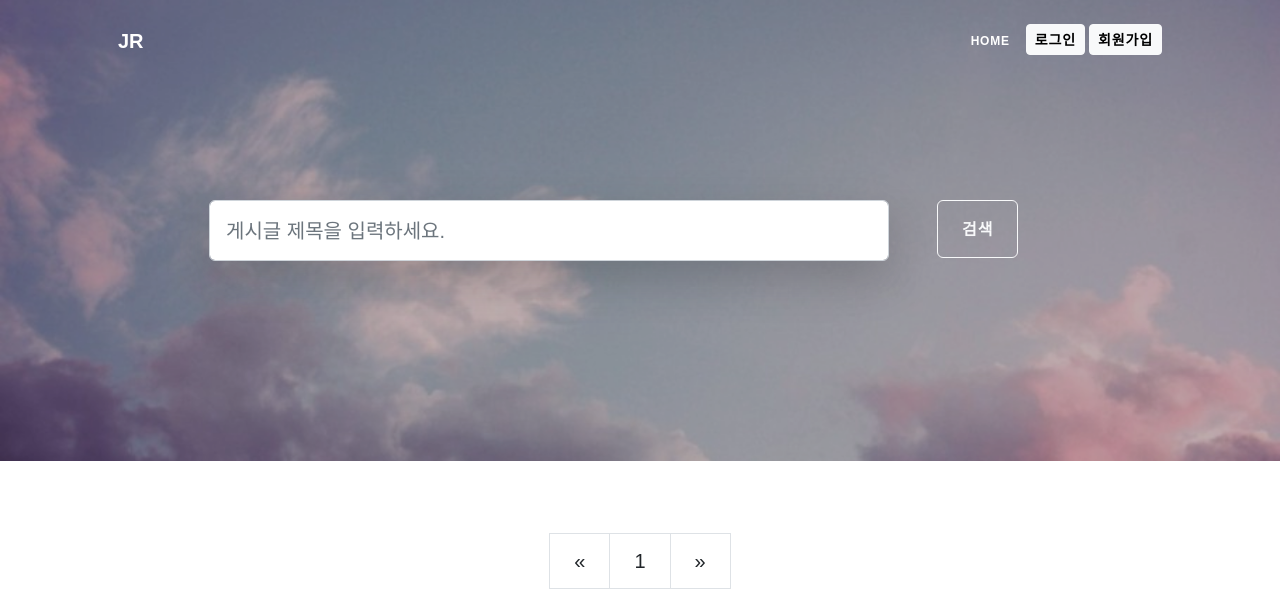
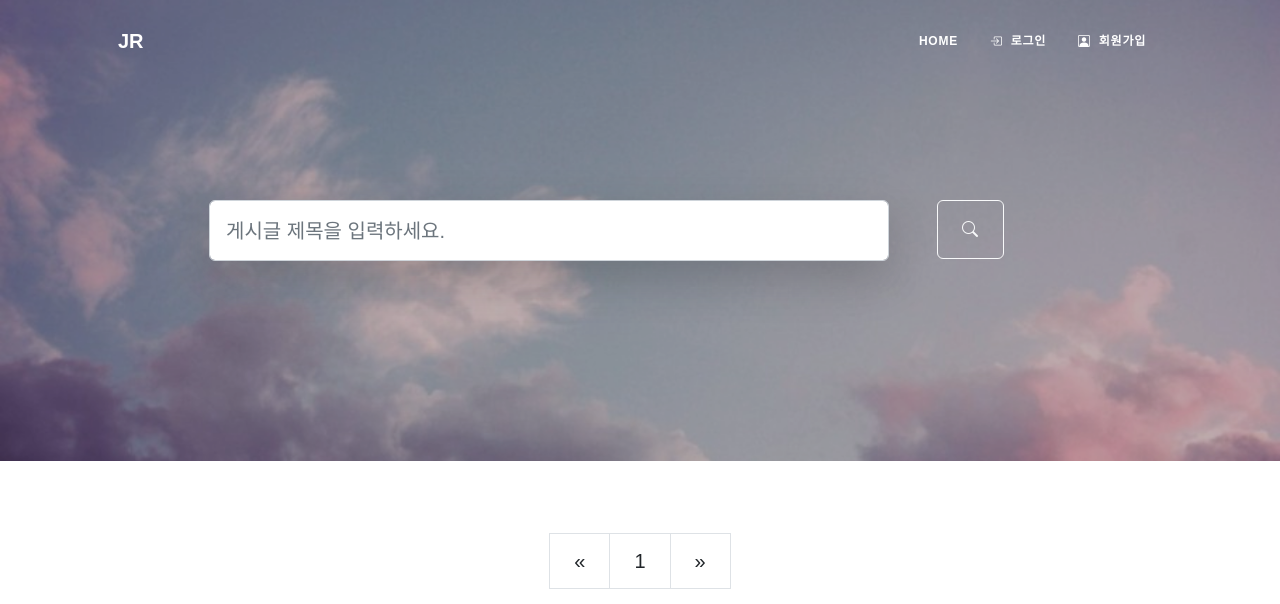
Before and after one commit to JangJuRi/my_blog, a Django app: page / in a window 1280 px wide. Shown: the top 604 px of the page. Run offline with Django 5.2, Linux system fonts and the light colour scheme; data that the repository does not hold is empty; some libraries are stand-ins or nearby versions; some web fonts are replaced.

Commit message:
아이콘 css 수정

```diff
--- a/board/templates/detail.html
+++ b/board/templates/detail.html
@@ -73,7 +73,8 @@
                                 <div class="d-flex align-items-center">
                                     <img src="{{ board.user.profile_image.url }}" class="me-3 rounded-circle img-fluid" style="width: 50px; height: 50px; object-fit: cover;">
                                     {{ board.user.nickname }}
-                                    | {{ board.modifyDate | date:'Y-m-d H:i' }}
+                                    <i class="bi bi-calendar-event ms-3 me-2"></i>
+                                    {{ board.modifyDate | date:'Y-m-d H:i' }}
                                     <i class="bi bi-eye ms-4"></i>
                                     <span class="ms-2">{{ board.views }}</span>
                                 </div>
--- a/board/templates/header.html
+++ b/board/templates/header.html
@@ -15,10 +15,22 @@
                         <li class="nav-item">
                             <a href="{% url 'users:mypage' username=request.user.username %}" class="nav-link px-lg-3 py-3 py-lg-4">{{ request.user.nickname }}님</a>
                         </li>
-                        <li class="nav-item"><button class="btn btn-light btn-sm mt-3" onclick="location.href='{% url 'users:logout' %}'">로그아웃</button></li>
+                        <li class="nav-item">
+                            <a href="{% url 'users:logout' %}" class="nav-link px-lg-3 py-3 py-lg-4">
+                                <i class="bi bi-box-arrow-right btn-sm me-2"></i>로그아웃
+                            </a>
+                        </li>
                     {% else %}
-                        <li class="nav-item"><button class="btn btn-light btn-sm mt-3 me-1" onclick="location.href='{% url 'users:login' %}'">로그인</button></li>
-                        <li class="nav-item"><button class="btn btn-light btn-sm mt-3" onclick="location.href='{% url 'users:signup' %}'">회원가입</button></li>
+                        <li class="nav-item">
+                            <a href="{% url 'users:login' %}" class="nav-link px-lg-3 py-3 py-lg-4">
+                                <i class="bi bi-box-arrow-in-right me-2"></i>로그인
+                            </a>
+                        </li>
+                        <li class="nav-item">
+                            <a href="{% url 'users:signup' %}" class="nav-link px-lg-3 py-3 py-lg-4">
+                                <i class="bi bi-person-square me-2"></i>회원가입
+                            </a>
+                        </li>
                     {% endif %}
                 </ul>
             </div>
--- a/board/templates/index.html
+++ b/board/templates/index.html
@@ -10,7 +10,7 @@
                 <input type="text" id="searchTitle" name="searchTitle" class="form-control form-control-lg shadow-lg rounded" placeholder="게시글 제목을 입력하세요.">
             </div>
             <div class="col-2">
-                <button type="submit" class="btn btn-outline-light py-3 px-4" onclick="location.href='?searchTitle={{ request.GET.searchTitle }}'">검색</button>
+                <button type="submit" class="btn btn-outline-light py-3 px-4" onclick="location.href='?searchTitle={{ request.GET.searchTitle }}'"><i class="bi bi-search"></i></button>
             </div>
         </div>
     </div>
@@ -47,7 +47,10 @@
                                         <small class="text-body-secondary">{{ board.user.nickname }}</small>
                                     </a>
                                 </div>
-                                <small class="text-body-secondary">{{ board.modifyDate | date:'Y-m-d H:i' }}</small>
+                                <span>
+                                    <i class="bi bi-calendar-event"></i>
+                                    <small class="text-body-secondary">{{ board.modifyDate | date:'Y-m-d H:i' }}</small>
+                                </span>
                             </div>
                         </div>
                     </div>
```
Also changed, not shown: users/templates/mypage.html (+12 -3 lines).
